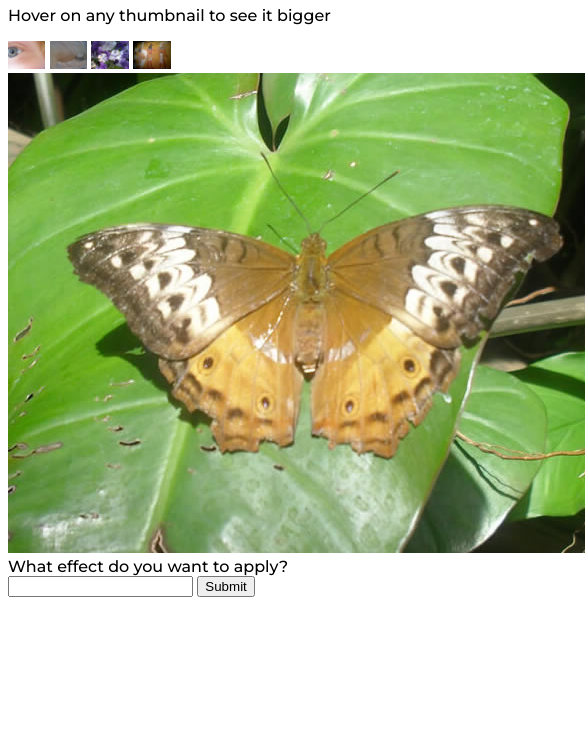
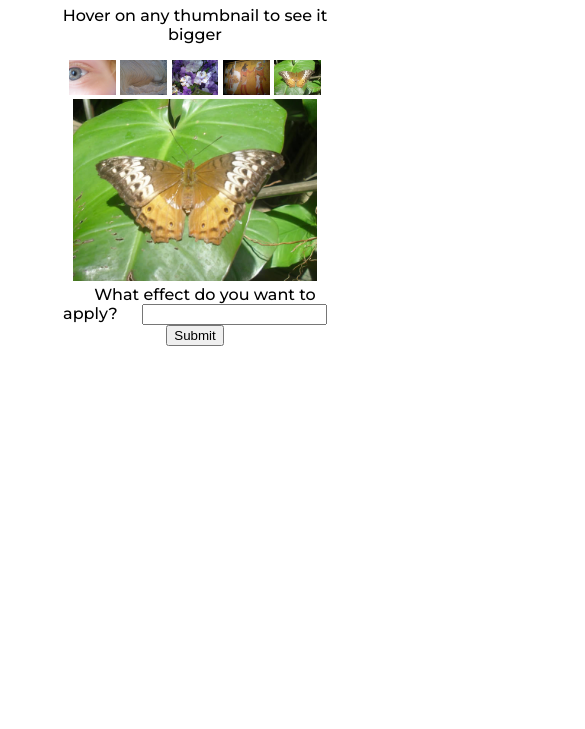
Before and after one commit to aaronlhma/1620-Final, a plain HTML site: page index.html in a window 390 px wide. Shown: the part 115-844 px from the top of the page, 585 px wide, since content can reach past the window. Drawn offline with Linux system fonts and the light colour scheme.

Commit message:
adds css to make mobile friendly layout, horizontally cenetred, sets font to montserrat

```diff
--- a/index.html
+++ b/index.html
@@ -16,11 +16,16 @@
         <img src="images/pic2.jpg">
         <img src="images/pic3.jpg">
         <img src="images/pic4.jpg">
+        <img src="images/pic5.jpg">
     </div>
+    <div>
     <img class="displayed-img" src="images/pic5.jpg" alt="enlarged image">
+    </div>
+    <form class="show">
     <label>What effect do you want to apply?</label>
     <input id="effect" type="text">
     <button>Submit</button>
+    </form>
     </main>
 </body>
 
--- a/styles/style.css
+++ b/styles/style.css
@@ -1,9 +1,33 @@
 @import url('https://fonts.googleapis.com/css2?family=Montserrat:ital,wght@0,200;0,300;0,500;0,600;0,800;0,900;1,500;1,700&display=swap');
-div img {
-    width: 10%;
+#thumb-bar img {
+    width: 15%;
+}
+img.displayed-img{
+    width:78%;
 }
 
 body{
     font-family: Montserrat, Arial;
+    margin-left:auto;
+    margin-right:auto;
+    justify-content: center;
+    text-align:center;
+    width:80vw;
+}
 
+label{
+    margin:20px;
 }
+
+.hide{
+    display:none;
+}
+.show{
+    display:block;
+}
+
+@media only screen and (min-width:640px){
+    body{
+        width:640px;
+    }
+}
```
